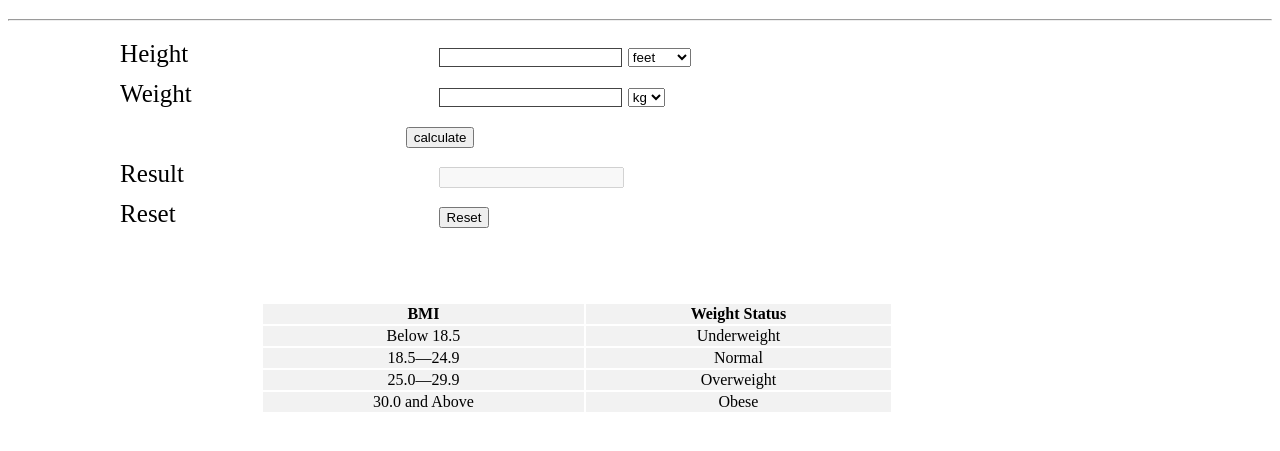
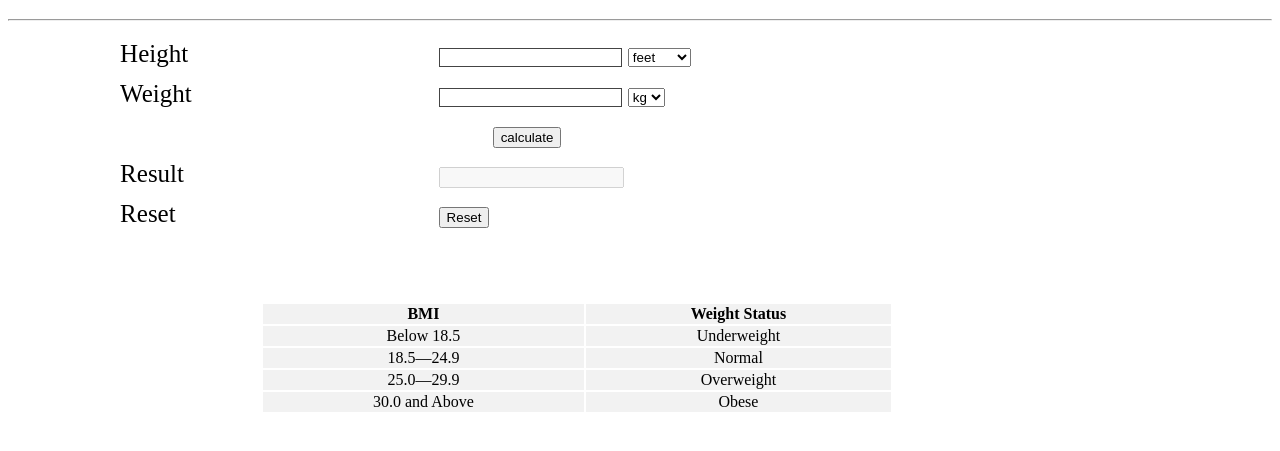
Before and after one commit to om0004/BMI-Calculator, a plain HTML site: page index.html in a window 1280 px wide. Shown: the part 61-512 px from the top of the page. Drawn offline with Linux system fonts and the light colour scheme.

Commit message:
Update index.html

```diff
--- a/index.html
+++ b/index.html
@@ -6,7 +6,7 @@
 <style>
 #sub
 {
-	margin-left:23%;
+	margin-left:30%;
 }
 .dog
 {
```
